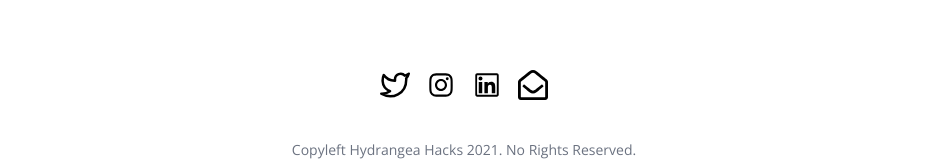
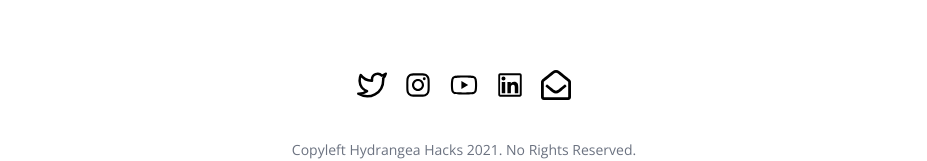
Before and after one commit to hydra-hacks/2021, a Next.js app: page / in a window 1280 px wide. Shown: the part 4468-4629 px from the top of the page, without its empty margins (176-1103 px from the left). Built offline with nearby package versions, Linux system fonts and the light colour scheme.

Commit message:
feat: add youtube icon

```diff
--- a/components/socials.js
+++ b/components/socials.js
@@ -1,4 +1,8 @@
-import { AiOutlineInstagram, AiOutlineLinkedin } from "react-icons/ai";
+import {
+  AiOutlineInstagram,
+  AiOutlineLinkedin,
+  AiOutlineYoutube,
+} from "react-icons/ai";
 import { FaRegEnvelopeOpen } from "react-icons/fa";
 import { FiTwitter } from "react-icons/fi";
 
@@ -12,6 +16,9 @@ export default function Socials() {
         <a href="https://www.instagram.com/hydrangeahacks/">
           <AiOutlineInstagram size={30} />
         </a>
+        <a href="https://www.youtube.com/channel/UC2VlyaDjTF7VF3fNNZn1siA/featured">
+          <AiOutlineYoutube size={30} />
+        </a>
         <a href="https://www.linkedin.com/company/hydrangea-hacks">
           <AiOutlineLinkedin size={30} />
         </a>
```
